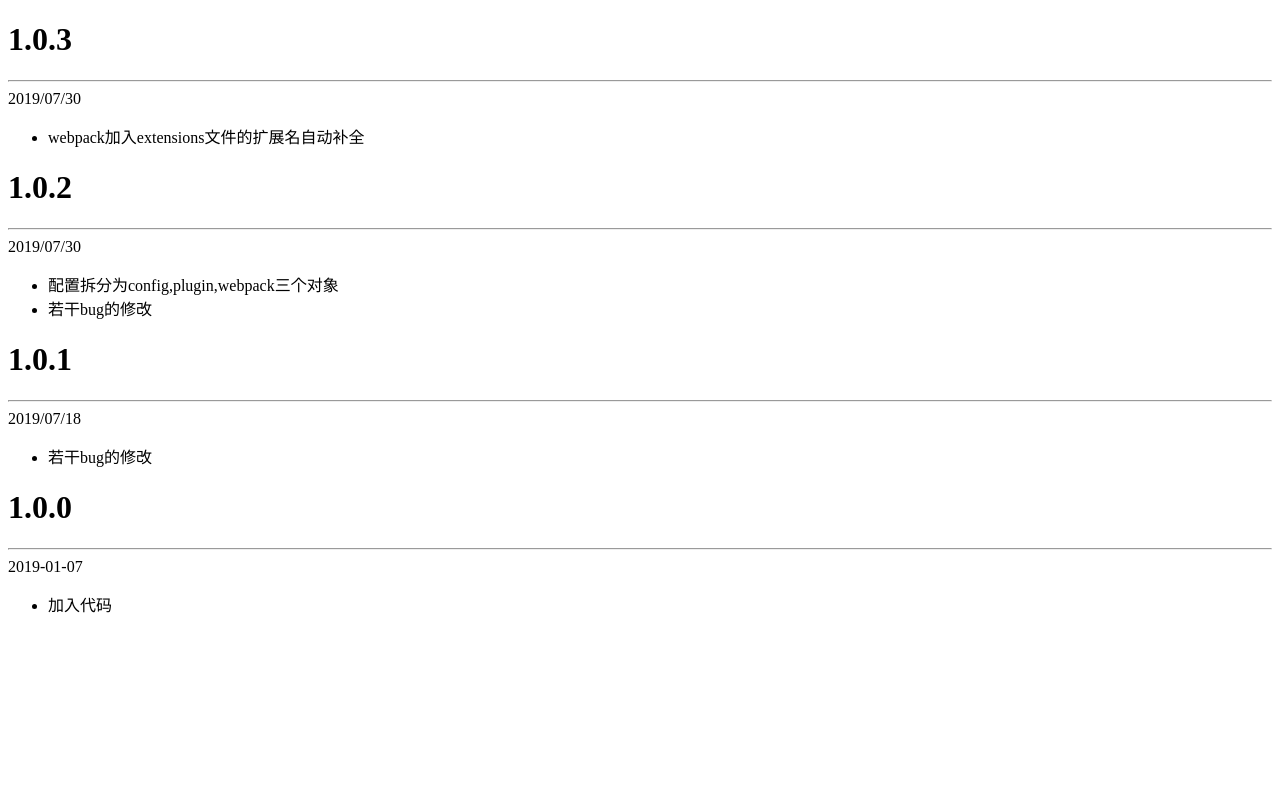
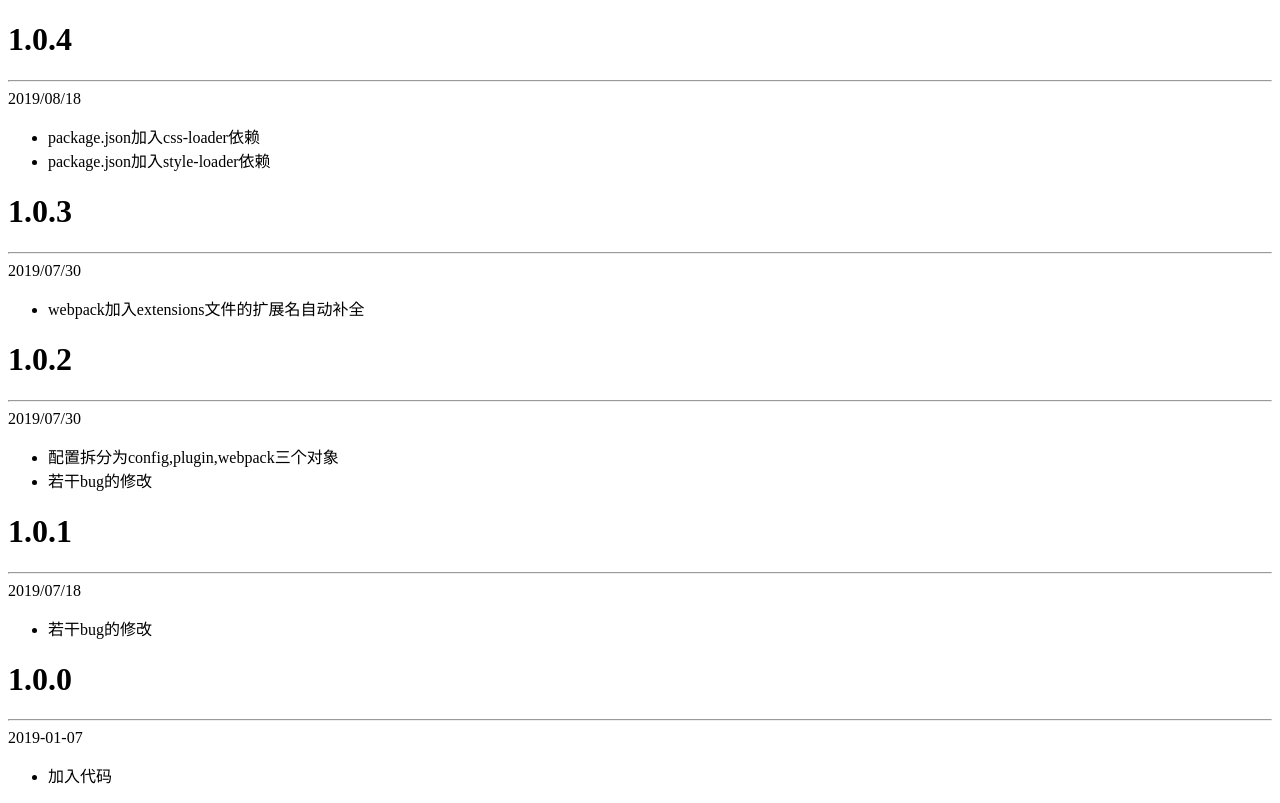
Before and after one commit to playerljc/CTSJ-BUILD, a website: page changelog/CHANGELOG.html in a window 1280 px wide. Drawn offline with Linux system fonts and the light colour scheme.

Commit message:
升级1.0.4 package.json加入css-loader package.json加入style-loader

```diff
--- a/changelog/CHANGELOG.html
+++ b/changelog/CHANGELOG.html
@@ -8,6 +8,14 @@
 </head>
 
 <body>
+<h1>1.0.4</h1>
+<hr/>
+<div>2019/08/18</div>
+<ul>
+  <li>package.json加入css-loader依赖</li>
+  <li>package.json加入style-loader依赖</li>
+</ul>
+
 <h1>1.0.3</h1>
 <hr/>
 <div>2019/07/30</div>
--- a/package.json
+++ b/package.json
@@ -1,6 +1,6 @@
 {
   "name": "@ctsj/build",
-  "version": "1.0.3",
+  "version": "1.0.4",
   "description": "一个基于webpack的打包工具",
   "bin": {
     "ctbuild": "./build.js",
@@ -60,6 +60,7 @@
     "copy-webpack-plugin": "^4.5.3",
     "cp-cli": "^2.0.0",
     "cross-env": "^5.2.0",
+    "css-loader": "^3.2.0",
     "csv-loader": "^3.0.2",
     "ejs-loader": "^0.3.1",
     "eslint": "^5.8.0",
@@ -85,6 +86,7 @@
     "react": "^16.6.3",
     "react-dom": "^16.6.3",
     "rimraf": "^2.6.2",
+    "style-loader": "^1.0.0",
     "tslib": "^1.9.3",
     "uglifyjs-webpack-plugin": "^2.0.1",
     "uuid": "^3.3.2",
```
Also changed, not shown: changelog/CHANGELOG.md.
